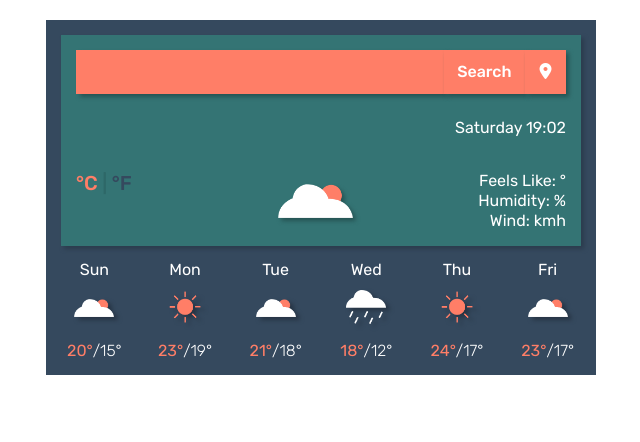
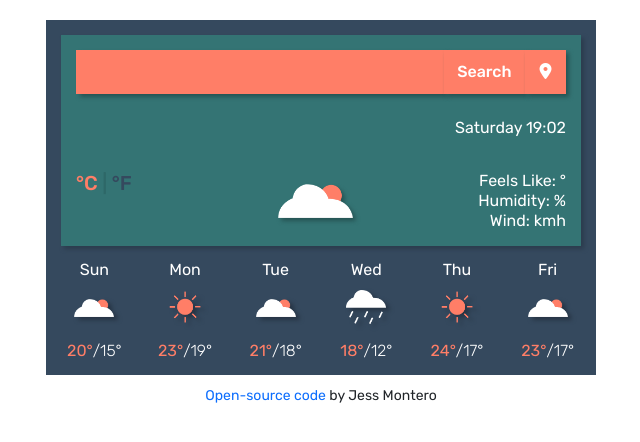
Before and after one commit to jessmontero/weather-app, a plain HTML site: page index.html in a window 1280 px wide. Shown: the whole page, without its empty margins (319-959 px from the left). Drawn offline with nearby package versions, Linux system fonts and the light colour scheme; no server answers.

Commit message:
Added Source Code link

```diff
--- a/index.html
+++ b/index.html
@@ -120,7 +120,8 @@
         </div>
       </div>
     </div>
-    <script src="src/index.js"></script>
+    <div class="code-source"><a href="https://github.com/jessmontero/weather-app" target="_blank">Open-source code</a> by Jess Montero</div>
+  <script src="src/index.js"></script>
 </body>
 
 </html>
--- a/src/styles.css
+++ b/src/styles.css
@@ -133,7 +133,7 @@ input[type="search"]::-webkit-search-cancel-button {
   background-color: #35495e;
   padding: 15px;
   padding-bottom: 0;
-  margin: 20px auto;
+  margin: 20px auto 10px;
   max-width: 550px;
 }
 
@@ -210,3 +210,8 @@ input[type="search"]::-webkit-search-cancel-button {
 .current-data {
   align-items: center;
 }
+
+.code-source {
+  text-align: center;
+  font-size: 14px;
+}
```
